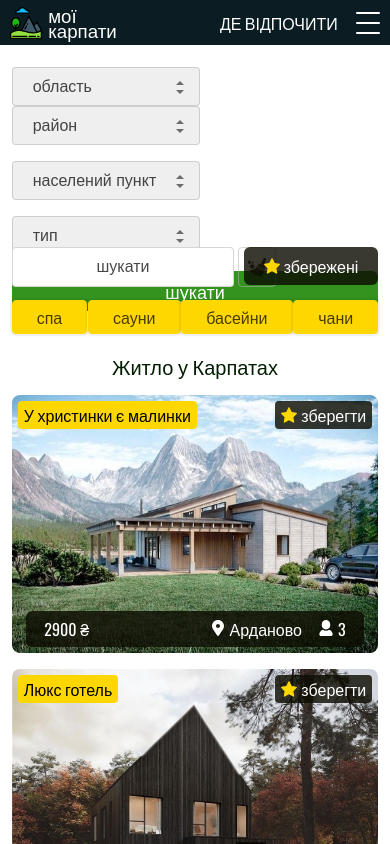
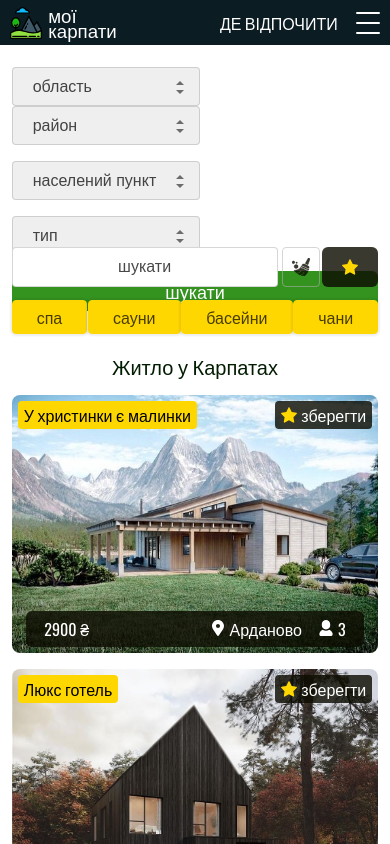
Before and after one commit to NazarHeletko/karpaty, a Next.js app: page /realty in a window 390 px wide. Shown: the top 844 px of the page. Built offline with nearby package versions, Linux system fonts and the light colour scheme; grey boxes are pictures that could not be loaded.

Commit message:
search city adddssdessrgrgsssed

```diff
--- a/src/components/Page/RealtyPage/FilterRealty/FilterRealty.module.css
+++ b/src/components/Page/RealtyPage/FilterRealty/FilterRealty.module.css
@@ -258,5 +258,14 @@
 }
 
 @media only screen and (max-width: 500px) {
-
+    .favorite-saved span {
+        display: none;
+    }
+    .favorite-saved {
+        padding-top: 12px;
+        padding-bottom: 12px;
+    }
+    .search-input {
+        width: 84%;
+    }
 }
```
